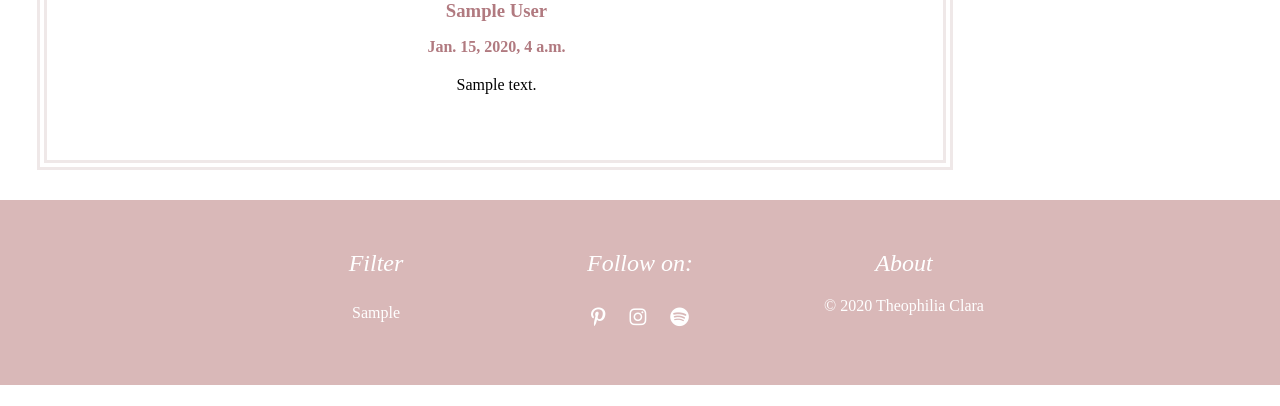
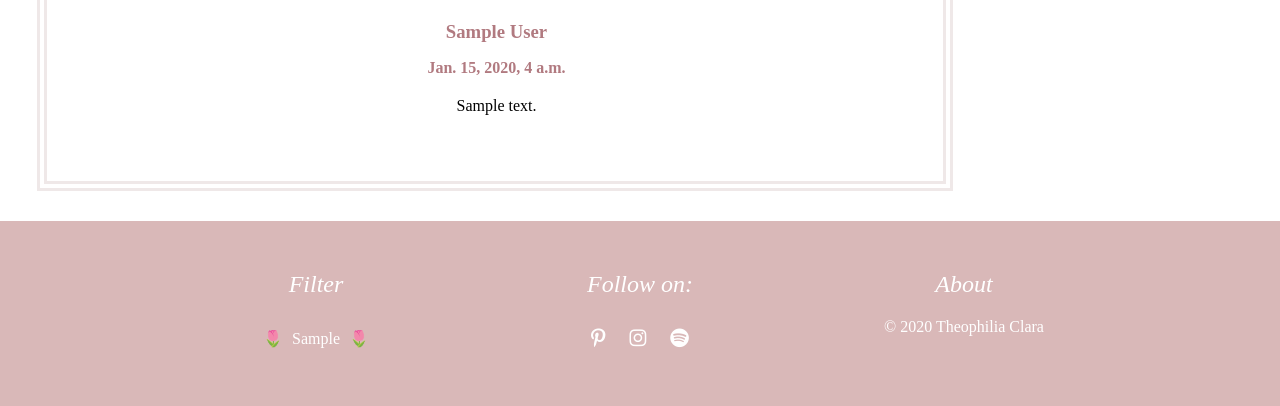
Before and after one commit to thebluelily00/theophiliaclara, a Django app: page /post/1/ in a window 1280 px wide. Shown: the part 1079-1485 px from the top of the page. Before the commit the page ends 1464 px from the top, so only its background shows below. Run offline with Django 3.2, Linux system fonts and the light colour scheme; tables that the repository leaves empty hold one stand-in row (values such as "Sample post"); grey boxes marked "Sample" are stand-in pictures; some libraries are stand-ins or nearby versions; some web fonts are replaced.

Commit message:
fixed spacing for the tags and added 🌷 for decoration

```diff
--- a/blog/static/css/blog.css
+++ b/blog/static/css/blog.css
@@ -120,7 +120,7 @@ h1{
 
 .col1, .col2, .col3{
   display: inline-block;
-  width:240px;
+  width:300px;
   vertical-align: top;
   text-align: left;
   padding:30px 10px 30px 10px;
@@ -160,9 +160,8 @@ h1{
 }
 
 .tag{
-  list-style-type: '☆  ';
-  display: inline;
-  list-style-position: inside;
+  display:inline-block;
+  padding:5px;
   line-height: 200%;
 }
 
@@ -340,6 +339,10 @@ p{
   text-align: center;
 }
 
+.shareables a{
+  padding:12px;
+}
+
 .qu{
   width:310px;
   height:310px;
--- a/blog/templates/blog/base.html
+++ b/blog/templates/blog/base.html
@@ -109,10 +109,10 @@
     <div class="footer"> <!-- 3 sections with links -->
       <div class="col1"> <!-- filter -->
         <h2 class='ex'>Filter</h2>
-        <ul id="filter">
+        <ul id="filter">🌷
           {% for tag in tags %}
             <li class='tag'><a href="{% url 'tags' tag=tag %}">{{ tag }}</a></li>
-          {% endfor %}
+          {% endfor %}🌷
         </ul>
       </div>
       <div class="col2"> <!-- social media -->
```
Also changed, not shown: media/static/uploads/springsale.png (added), media/static/uploads/springsale_6rbm26m.png (added), media/static/uploads/springsale_L6dFY7E.png (added), media/static/uploads/springsalepicks.png (added), media/static/uploads/springsalepicks1.png (added), 6 other files.
